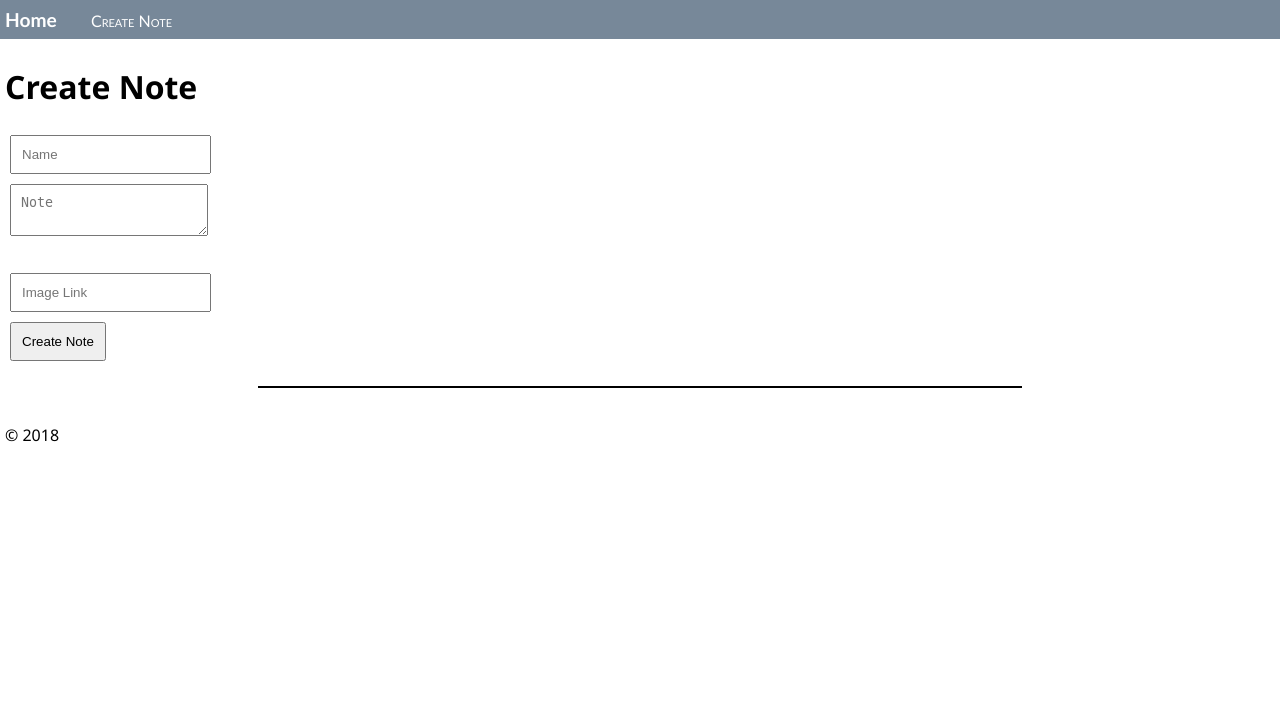
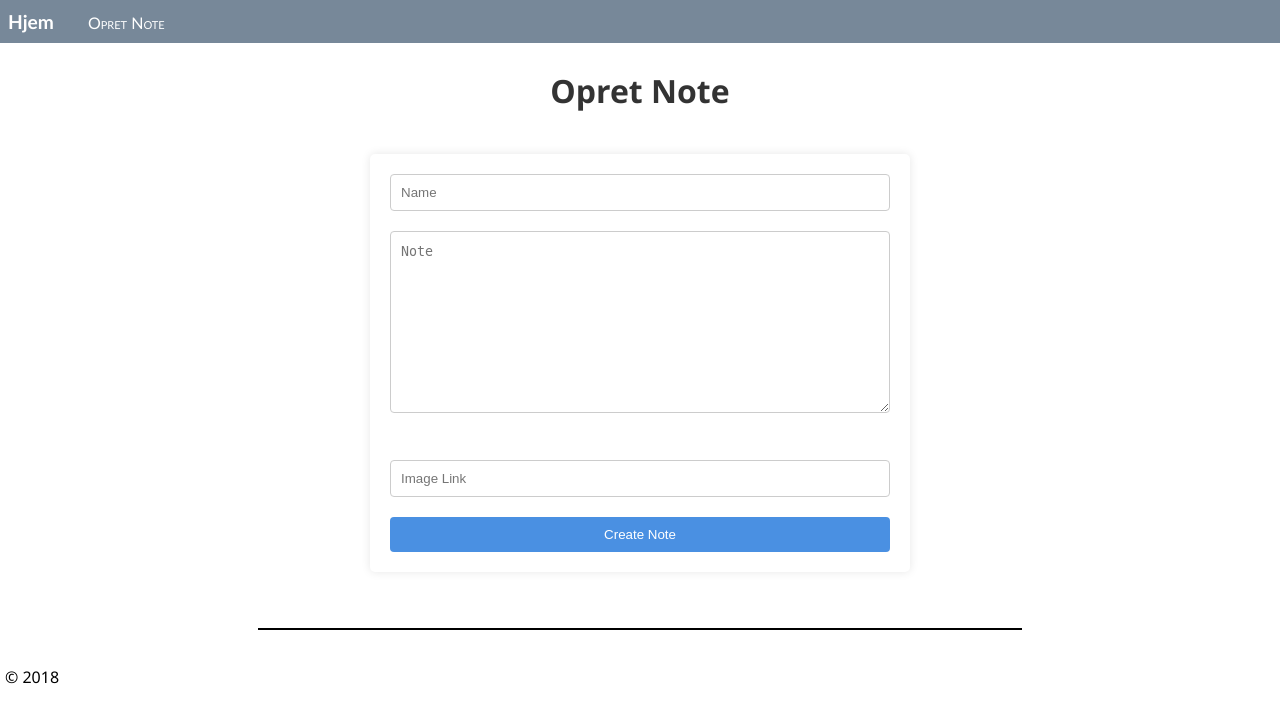
Before and after one commit to PBI22/Agil-Flask-Note-Projekt, a Flask app: page /create/ in a window 1280 px wide. Shown: the top 723 px of the page. Run offline with Flask 3, Linux system fonts and the light colour scheme; some libraries are stand-ins or nearby versions.

Commit message:
add af basis styling + det meste sprog til dansk på note siderne + remove af div overflødige filer

```diff
--- a/hello_app/static/note.css
+++ b/hello_app/static/note.css
@@ -1,4 +1,90 @@
-input, textarea {
-    padding:10px;
-    margin: 5px;
+textarea {
+    width: 100%; /* Bruger hele bredden af form-elementet */
+    min-height: 20vh; /* Starter højde, kan justeres */
+    padding: 10px; /* Tilføjer lidt indre afstand */
+    line-height: 1.5; /* Forbedrer læsbarheden */
+    border: 1px solid #ccc; /* Enkel grænse */
+    border-radius: 4px; /* Afrunder hjørnerne */
+    font-family: monospace; /* Gør det lettere at se mellemrum og formatering */
 }
+
+.main-body {
+
+    margin: 0;
+    padding: 0;
+    display: flex;
+    flex-direction: column;
+    justify-content: start;
+    align-items: center;
+    min-height: 70vh;
+
+}
+
+.view-timestamps {
+    font-style: italic;
+    padding: 5px;
+    margin: 0;
+    text-align: center;
+}
+
+.note-img {
+    max-width: 25%;
+    height: auto;
+}
+
+h1 {
+    color: #333;
+    text-align: center;
+}
+
+form {
+    background-color: #fff;
+    padding: 20px;
+    border-radius: 5px;
+    box-shadow: 0 0 10px rgba(0, 0, 0, 0.1);
+    width: 100%;
+    max-width: 500px;
+    margin: 20px;
+}
+
+input[type=text],
+textarea {
+    width: calc(100% - 22px);
+    padding: 10px;
+    margin-bottom: 20px;
+    border: 1px solid #ccc;
+    border-radius: 4px;
+}
+
+input[type=text]:focus,
+textarea:focus {
+    border-color: #4A90E2;
+    outline: none;
+}
+
+input[type=submit] {
+    width: 100%;
+    padding: 10px;
+    border: none;
+    border-radius: 4px;
+    color: #fff;
+    background-color: #4A90E2;
+    cursor: pointer;
+}
+
+input[type=submit]:hover {
+    background-color: #357ABD;
+}
+
+/* Responsivt design */
+@media (max-width: 600px) {
+    form {
+        margin: 10px;
+        padding: 15px;
+    }
+
+    input[type=text],
+    textarea {
+        margin-bottom: 15px;
+    }
+}
--- a/hello_app/static/site.css
+++ b/hello_app/static/site.css
@@ -21,7 +21,7 @@ hr {
     font-size: 1em;
     font-family: 'Trebuchet MS', 'Lucida Sans Unicode', 'Lucida Grande', 'Lucida Sans', Arial, sans-serif;
     color: white;
-    padding: 8px 5px 8px 5px;
+    padding: 10px 8px 10px 8px;
 }
 
 .navbar a {
@@ -48,7 +48,7 @@ hr {
 }
 
 .resources {
-    width: 80%;
+    width: 100%;
     display: flex;
     flex-direction: column;
     align-items: center;
--- a/hello_app/templates/createnote.html
+++ b/hello_app/templates/createnote.html
@@ -16,9 +16,9 @@ Create Note
     # created (genereres automatisk)
 
 -->
-<h1>Create Note</h1>
+<div class="main-body">
+<h1>Opret Note</h1>
 
-<!-- Lav input felter -->
 <form action="/create/" method="post">
     <input type="text" name="title" placeholder="Name" /><br>
     <textarea name="note" placeholder="Note"></textarea><br>
@@ -28,4 +28,5 @@ Create Note
     <input type="submit" value="Create Note" />
 </form>
 
+</div>
 {% endblock %}
--- a/hello_app/templates/editnote.html
+++ b/hello_app/templates/editnote.html
@@ -16,9 +16,9 @@ Edit Note
     # created (genereres automatisk)
 
 -->
-<h1>Edit Note</h1>
+<h1>Rediger Note</h1>
 
-
+<div class="main-body">
 <!-- Lav input felter -->
 <form action="/edit/{{ note.id }}" method="post">
     <input type="text" name="title" placeholder="Name"value="{{ note.title }}" /><br>
@@ -28,5 +28,5 @@ Edit Note
     <input type="text" name="imagelink" placeholder="Image Link" value="{{ note.imagelink }}"/><br>
     <input type="submit" value="Edit Note" />
 </form>
-
+</div>
 {% endblock %}
--- a/hello_app/templates/layout.html
+++ b/hello_app/templates/layout.html
@@ -8,6 +8,7 @@
       type="text/css"
       href="{{ url_for('static', filename='site.css') }}"
     />
+
     <script
       src="https://kit.fontawesome.com/f9fe3152cb.js"
       crossorigin="anonymous"
@@ -17,8 +18,8 @@
 
   <body>
     <div class="navbar">
-      <a href="{{ url_for('home') }}" class="navbar-brand">Home</a>
-      <a href="{{ url_for('create_note') }}" class="navbar-item">Create Note</a>
+      <a href="{{ url_for('home') }}" class="navbar-brand">Hjem</a>
+      <a href="{{ url_for('create_note') }}" class="navbar-item">Opret Note</a>
 
     </div>
 
```
Also changed, not shown: hello_app/templates/about.html (deleted, +0 -8 lines), hello_app/templates/contact.html (deleted, +0 -8 lines), hello_app/templates/hello_there.html (deleted, +0 -16 lines), hello_app/templates/home.html (+9 -7 lines), hello_app/templates/note.html (+10 -7 lines).
